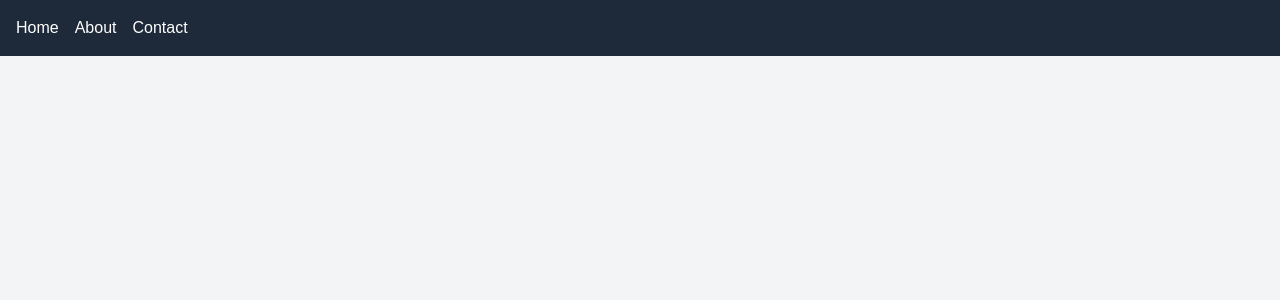
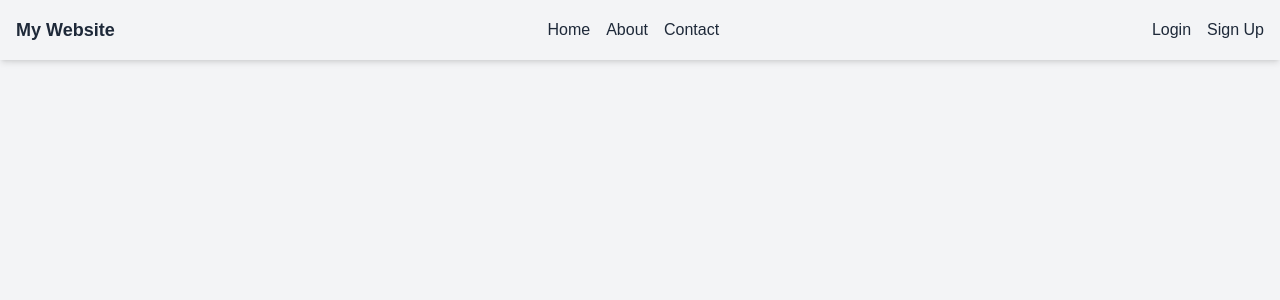
Before and after one commit to Edu-2de/JsApiLesson2, a Next.js app in the folder frontend/: page / in a window 1280 px wide. Shown: the top 300 px of the page. Built offline with nearby package versions, Linux system fonts and the light colour scheme.

Commit message:
feat(header): enhance Header component with improved layout and styling

```diff
--- a/frontend/src/components/Header.tsx
+++ b/frontend/src/components/Header.tsx
@@ -3,12 +3,21 @@ import Link from "next/link";
 
 export default function Header(){
       return(
-            <div className="flex items-center justify-between p-4 bg-gray-800 text-white">
-                  <ul className="flex space-x-4">
-                        <li><Link href="/" className="hover:underline">Home</Link></li>
-                        <li><a href="/about" className="hover:underline">About</a></li>
-                        <li><a href="/contact" className="hover:underline">Contact</a></li>
-                  </ul>
+            <div className=" bg-transparent text-gray-800 fixed top-0 left-0 w-full shadow-md">
+                  <div className="flex items-center justify-between p-4 max-w-7xl mx-auto">
+                        <div className="text-lg font-bold">
+                              <Link href="/">My Website</Link>
+                        </div>
+                        <ul className="flex space-x-4">
+                              <li><Link href="/" className="hover:underline">Home</Link></li>
+                              <li><Link  href="/about" className="hover:underline">About</Link></li>
+                              <li><Link  href="/contact" className="hover:underline">Contact</Link></li>
+                        </ul>
+                        <div className="flex items-center space-x-4">
+                              <Link href="/login" className="hover:underline">Login</Link>
+                              <Link href="/signup" className="hover:underline">Sign Up</Link>
+                        </div>
+                  </div>
             </div>
       )
 }
```
